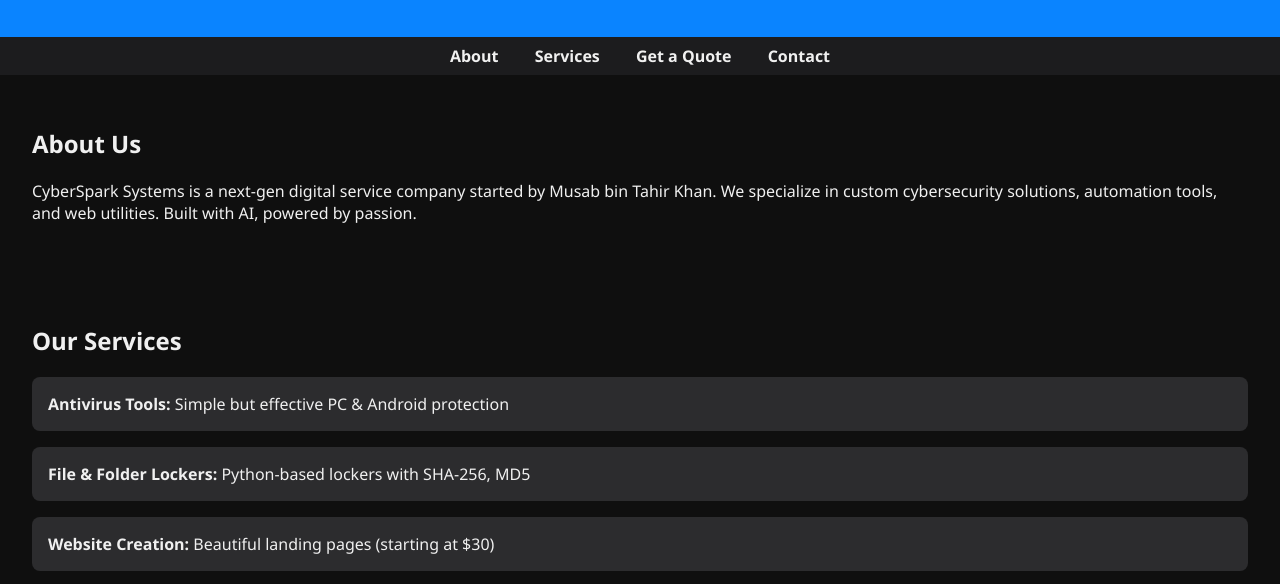
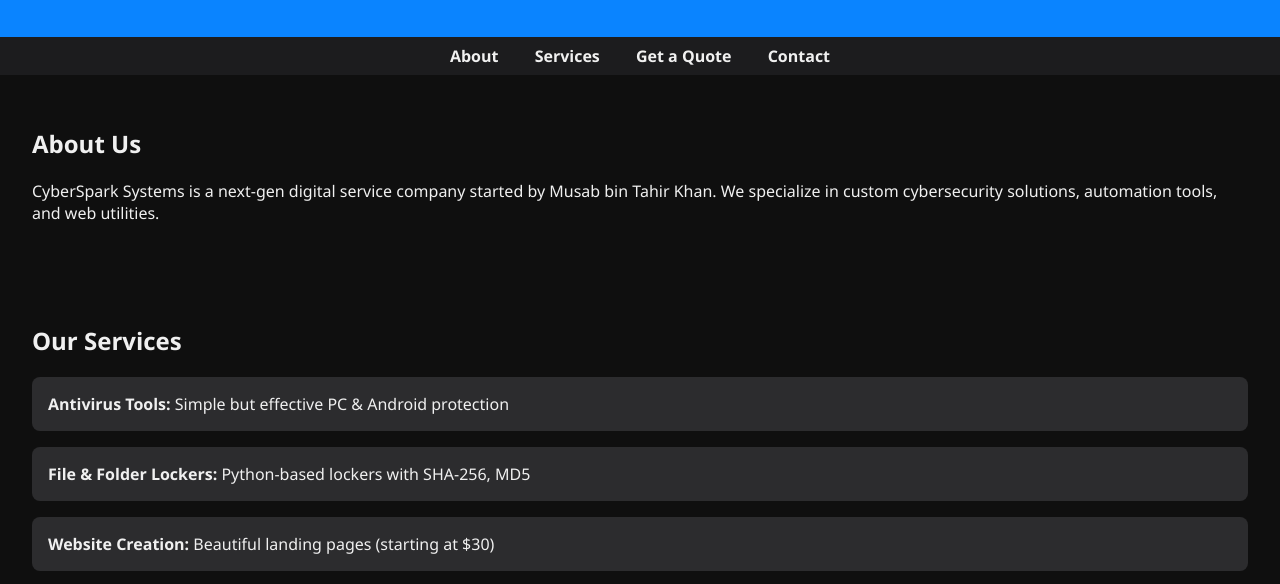
Before and after one commit to musab259/cybersparksystems., a plain HTML site: page index.html in a window 1280 px wide. Shown: the part 184-768 px from the top of the page. Drawn offline with Linux system fonts and the light colour scheme.

Commit message:
Update index.html

```diff
--- a/index.html
+++ b/index.html
@@ -73,7 +73,7 @@
 
   <section id="about">
     <h2>About Us</h2>
-    <p>CyberSpark Systems is a next-gen digital service company started by Musab bin Tahir Khan. We specialize in custom cybersecurity solutions, automation tools, and web utilities. Built with AI, powered by passion.</p>
+    <p>CyberSpark Systems is a next-gen digital service company started by Musab bin Tahir Khan. We specialize in custom cybersecurity solutions, automation tools, and web utilities.</p>
   </section>
 
   <section id="services" class="services">
```
